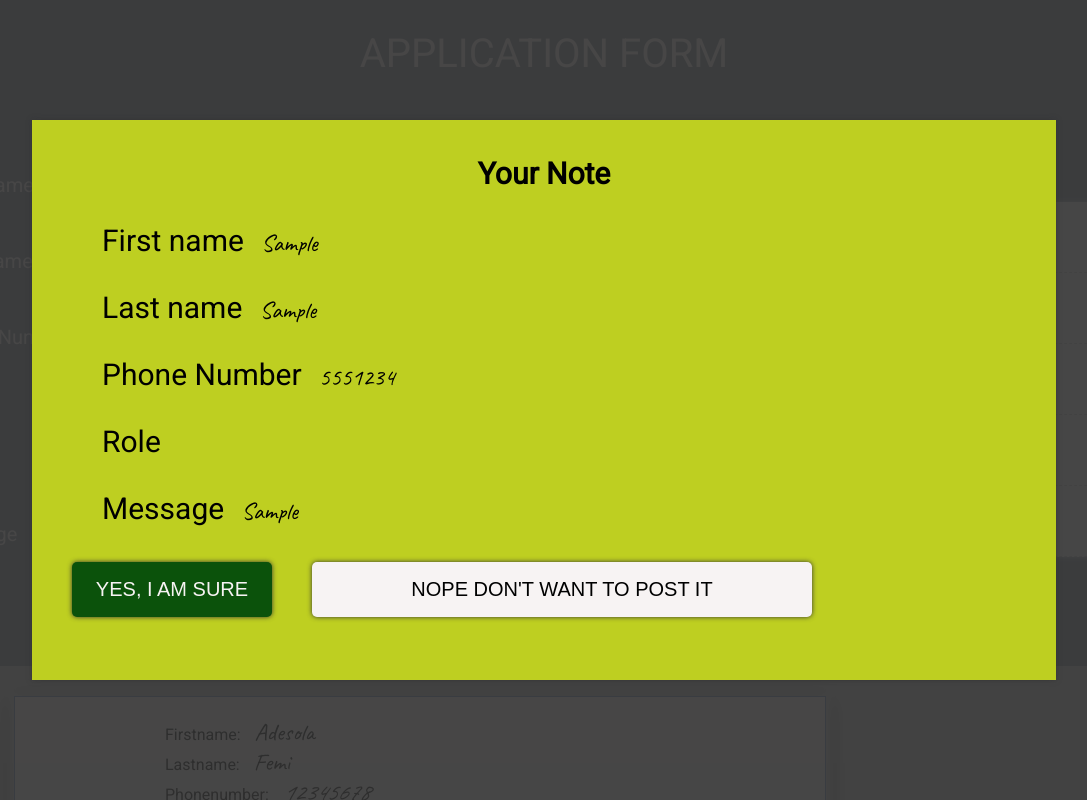
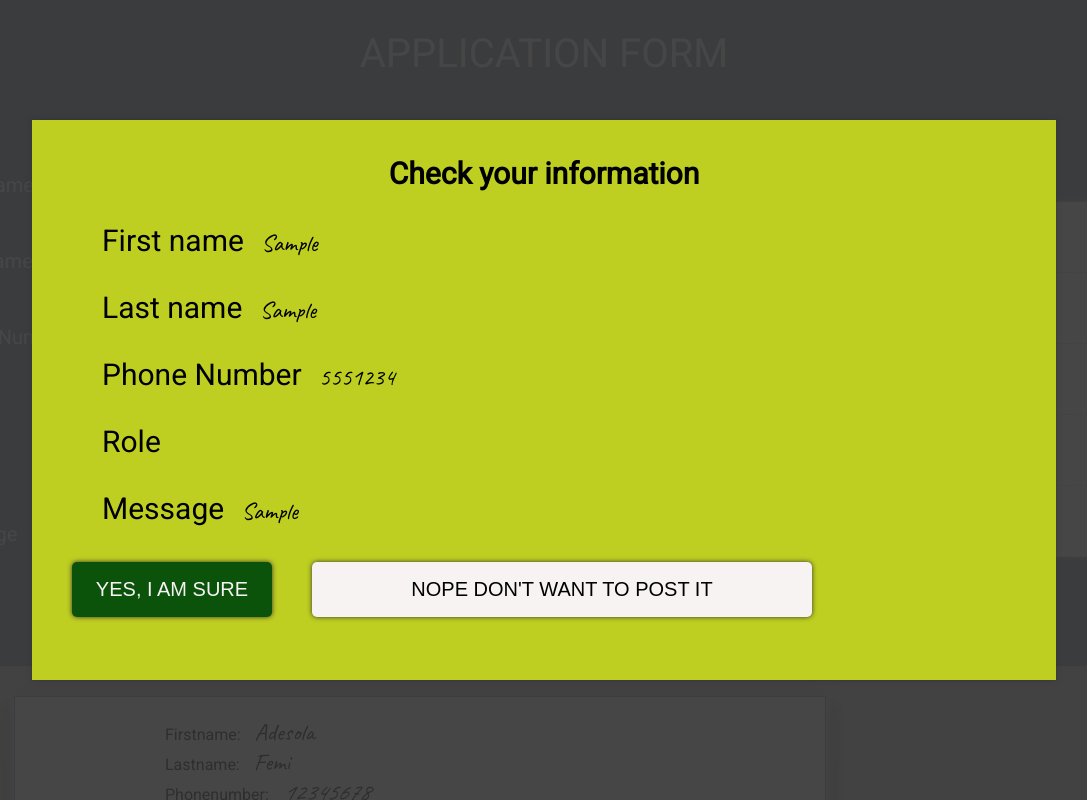
Before and after one commit to React21S/Form, a React (Create React App) app: page / in a window 1280 px wide. Both pictures are taken after typing "Sample", "Sample", "5551234", "Sample" into the empty fields and a click on the input "Submit". Shown: the top 800 px of the page, without its empty margins (96-1183 px from the left). Built offline with nearby package versions, Linux system fonts and the light colour scheme; data requests are answered from the project's data file.

Commit message:
Changes in view component

```diff
--- a/src/components/Popup.js
+++ b/src/components/Popup.js
@@ -9,7 +9,7 @@ const Popup = ({firstName, lastName,phoneNumber, role, message, postForm}) => {
     return (
         <div className="popup">
             <div className="overlay">
-                <h1>Your Note</h1>
+                <h1>Check your information</h1>
                 <div>
                     <p>First name <span>{firstName}</span></p>
                     <p>Last name <span>{lastName}</span></p>
```
